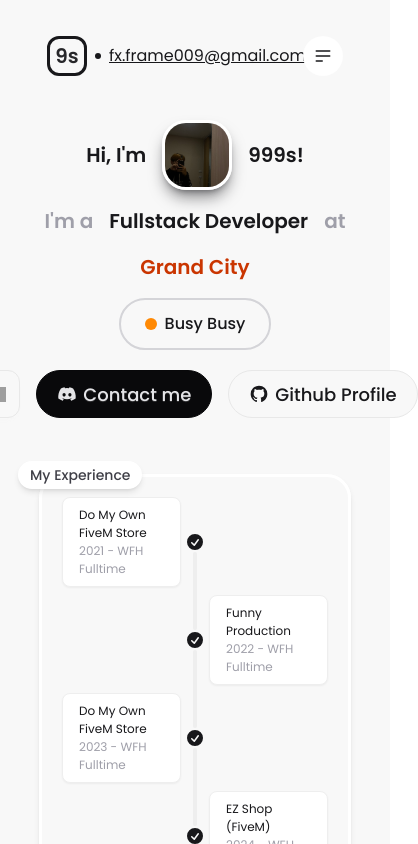
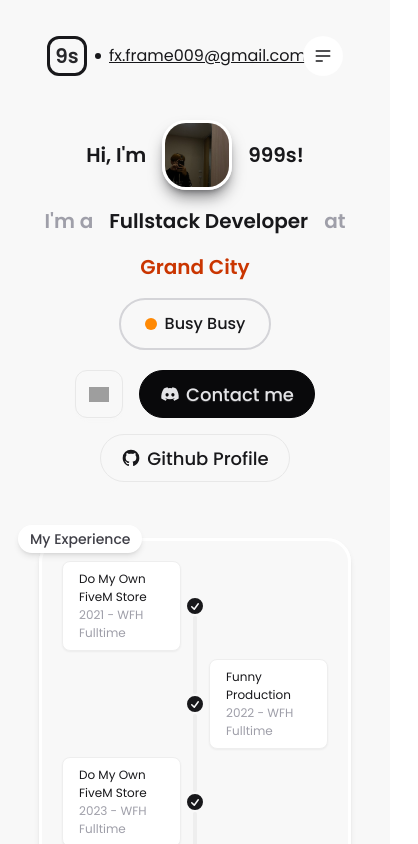
Before and after one commit to mysbryce/stateless, a Next.js app: page / in a window 390 px wide. Shown: the top 844 px of the page, 418 px wide, since content can reach past the window. Built offline with nearby package versions, Linux system fonts and the light colour scheme; no server answers; the database is empty; grey boxes are pictures that could not be loaded; a web font is replaced by a local one.

Commit message:
style(hero): add flex-wrap

```diff
--- a/components/hero.tsx
+++ b/components/hero.tsx
@@ -30,7 +30,7 @@ export default function Hero() {
                 </div>
             </div>
 
-            <div className="flex items-center justify-center md:justify-start gap-4 mt-1 md:mt-6">
+            <div className="flex items-center justify-center flex-wrap md:justify-start gap-4 mt-1 md:mt-6">
                 <Link href="https://webring.wonderful.software#stateless-prt.vercel.app" title="วงแหวนเว็บ" target="_blank" className="btn btn-lg rounded-xl btn-square">
                     <Image
                         alt="วงแหวนเว็บ"
```
